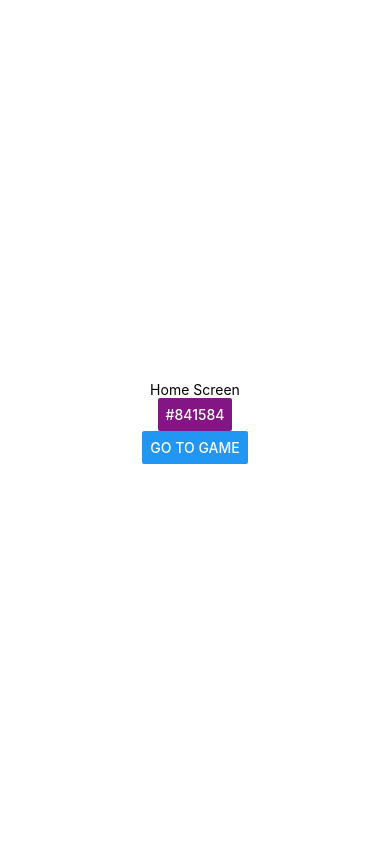
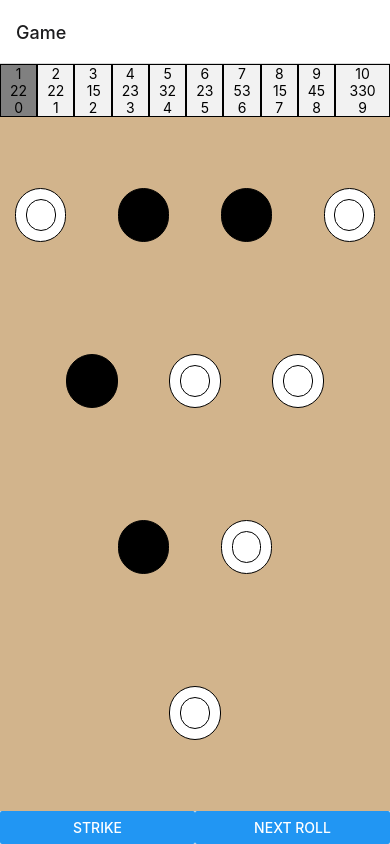
Before and after one commit to redbean87/bowling-rn, a React Native app: screen / in a window 390 px wide. Built offline with nearby package versions, Linux system fonts and the light colour scheme.

Commit message:
update dependencies react-query v4

```diff
--- a/App.tsx
+++ b/App.tsx
@@ -1,8 +1,8 @@
 import { SafeAreaView, StyleSheet } from "react-native";
-import { QueryClient, QueryClientProvider } from "react-query";
 
 import { NavigationContainer } from "@react-navigation/native";
 import { createNativeStackNavigator } from "@react-navigation/native-stack";
+import { QueryClient, QueryClientProvider } from "@tanstack/react-query";
 
 import Game from "./src/components/Game";
 import Home from "./src/components/Home";
@@ -12,6 +12,7 @@ const queryClient = new QueryClient({
     queries: {
       retry: process.env.NODE_ENV === 'production',
       refetchOnWindowFocus: process.env.NODE_ENV === 'production',
+      // queryFn: createQueryFn('https://api_base_url'),
     },
   },
 });
@@ -24,6 +25,7 @@ export default function App() {
       <SafeAreaView style={styles.container}>
         <NavigationContainer>
           <Stack.Navigator>
+            <Stack.Screen name="Game" component={Game} />
             <Stack.Screen
               name="Home"
               component={Home}
@@ -31,7 +33,6 @@ export default function App() {
                 headerShown: false,
               }}
             />
-            <Stack.Screen name="Game" component={Game} />
           </Stack.Navigator>
         </NavigationContainer>
       </SafeAreaView>
--- a/src/api/index.js
+++ b/src/api/index.js
@@ -1,4 +1,4 @@
-import { useQuery } from 'react-query';
+import { useQuery } from '@tanstack/react-query';
 import { getGameData } from '../data';
 
 const fetchGame = async () => {
```
Also changed, not shown: package.json (+6 -6 lines), 1 other file (tests, documents, lock files or other folders).
